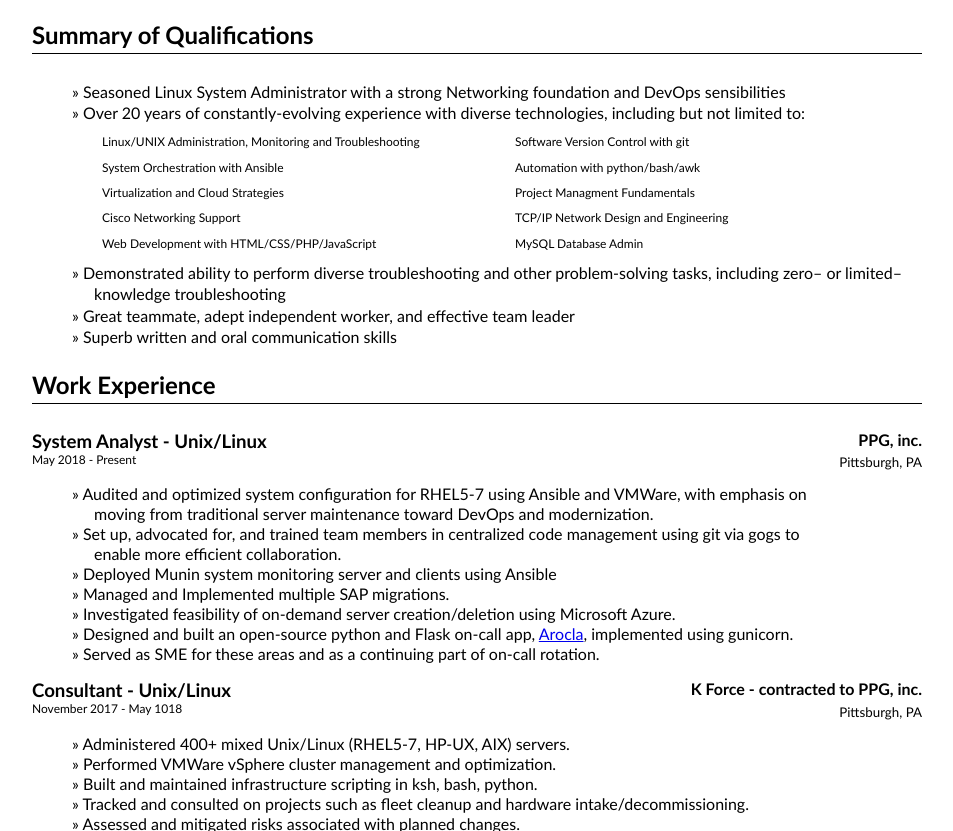
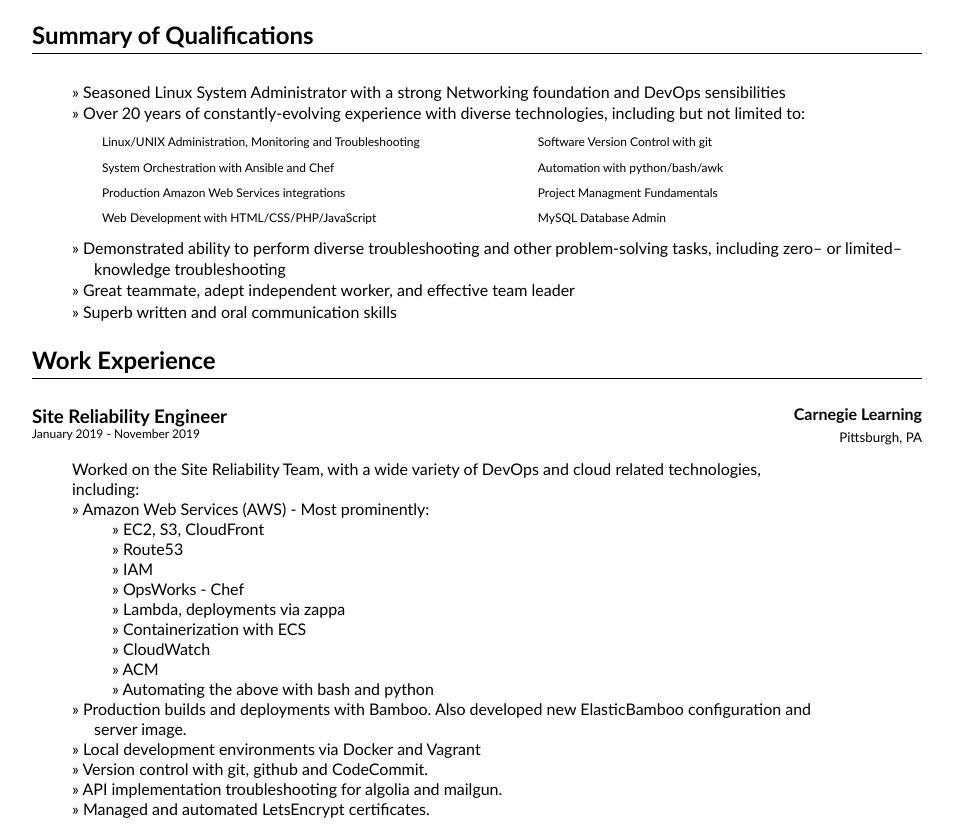
Before and after one commit to jachee/jachee.github.io, a plain HTML site: page index.html in a window 1280 px wide. Shown: the part 125-956 px from the top of the page, without its empty margins (163-1116 px from the left). Drawn offline with Linux system fonts and the light colour scheme.

Commit message:
Add Carnegie Learning job info.

```diff
--- a/index.html
+++ b/index.html
@@ -26,17 +26,17 @@
           <td>Software Version Control with git</td>
         </tr>
         <tr>
-          <td>System Orchestration with Ansible</td>
+          <td>System Orchestration with Ansible and Chef</td>
           <td>Automation with python/bash/awk</td>
         </tr>
         <tr>
-          <td>Virtualization and Cloud Strategies</td>
+          <td>Production Amazon Web Services integrations</td>
           <td>Project Managment Fundamentals</td>
         </tr>
-        <tr>
+        <!-- <tr>
           <td>Cisco Networking Support</td>
           <td>TCP/IP Network Design and Engineering</td>
-        </tr>
+        </tr> -->
         <tr>
           <td>Web Development with HTML/CSS/PHP/JavaScript</td>
           <td>MySQL Database Admin</td>
@@ -53,7 +53,36 @@
 
 <div class="job">
 	<div class="header">
-		<div class="when">May 2018 - Present</div>
+		<div class="when">January 2019 - November 2019</div>
+		<div class="title">Site Reliability Engineer</div>
+		<div class="company">Carnegie Learning</div>
+		<div class="location">Pittsburgh, PA</div>
+	</div>
+	<ul class="details">
+		Worked on the Site Reliability Team, with a wide variety of DevOps and cloud related technologies, including:
+		<li>Amazon Web Services (AWS) - Most prominently:</li>
+		<ul>
+			<li>EC2, S3, CloudFront</li>
+			<li>Route53</li>
+			<li>IAM</li>
+			<li>OpsWorks - Chef</li>
+			<li>Lambda, deployments via zappa</li>
+			<li>Containerization with ECS</li>
+			<li>CloudWatch</li>
+			<li>ACM</li>
+			<li>Automating the above with bash and python</li>
+		</ul>
+		<li>Production builds and deployments with Bamboo. Also developed new ElasticBamboo configuration and server image.</li>
+		<li>Local development environments via Docker and Vagrant</li>
+		<li>Version control with git, github and CodeCommit.</li>
+		<li>API implementation troubleshooting for algolia and mailgun.</li>
+		<li>Managed and automated LetsEncrypt certificates.</li>
+	</ul>
+</div>
+
+<div class="job">
+	<div class="header">
+		<div class="when">May 2018 - December 2018</div>
 		<div class="title">System Analyst - Unix/Linux</div>
 		<div class="company">PPG, inc.</div>
 		<div class="location">Pittsburgh, PA</div>
```
